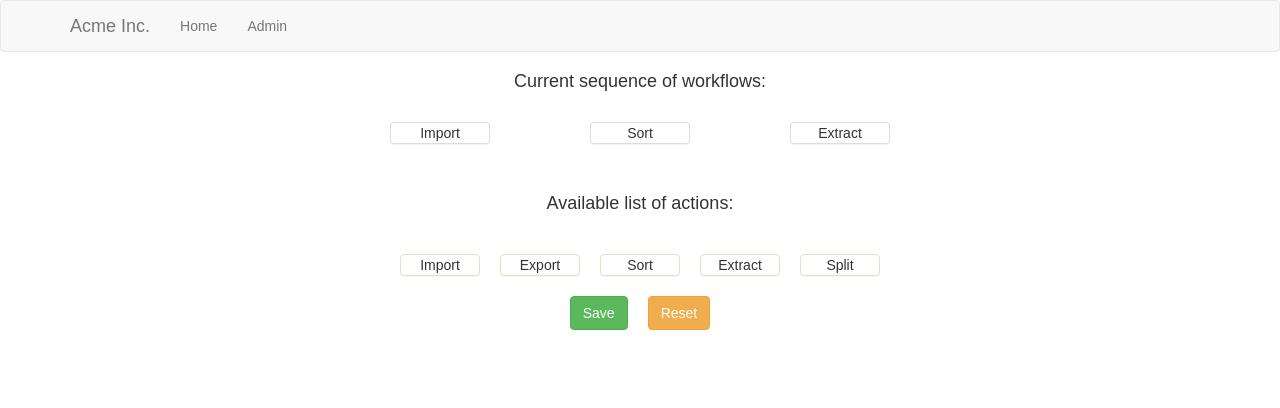
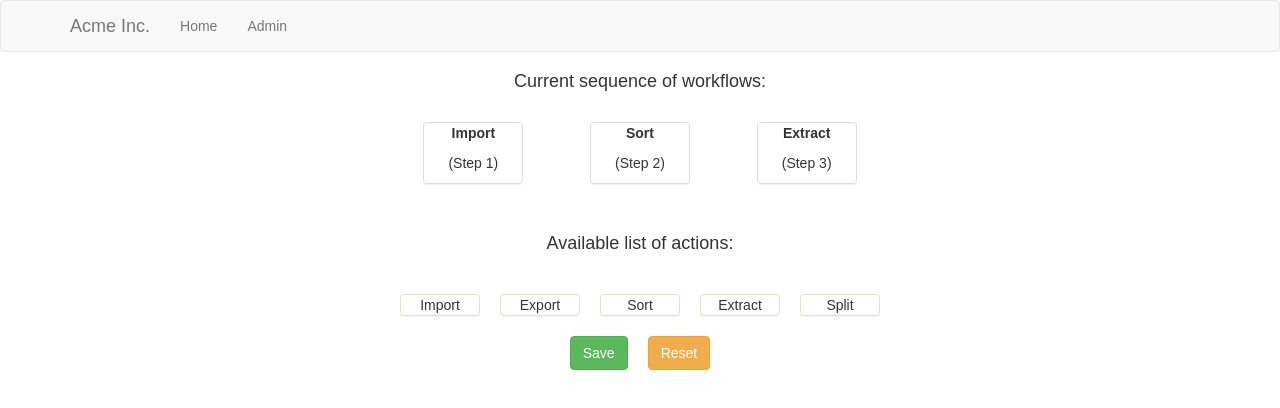
Before and after one commit to lexyehia/challenge_1, a React (Create React App) app: page /admin/workflows in a window 1280 px wide. Shown: the top 408 px of the page. Built offline with nearby package versions, Linux system fonts and the light colour scheme.

Commit message:
Changed logic of moving workflow elements so they switch spots with each other; added slight css styling to workflow flexbox; added step indicator to workflow for ease of reference to user;

```diff
--- /dev/null
+++ b/src/common/helpers.js
@@ -0,0 +1,16 @@
+import _ from 'lodash';
+
+/**
+ * Recursive function to organize Store's data into an Array sorted
+ * by each element's nextStage value
+ * @param originalArr
+ * @param newArr
+ * @param item current element
+ */
+export function findNextInChain(originalArr, newArr, item) {
+    if (item.nextStage) {
+        const next = _.find(originalArr, ['id', item.nextStage]);
+        newArr.push(next);
+        return findNextInChain(originalArr, newArr, next);
+    }
+}
--- a/src/components/ActionItem.js
+++ b/src/components/ActionItem.js
@@ -28,6 +28,12 @@ export class ActionItem extends React.Component {
         )
     }
 
+    /**
+     * Load this action's text and set originId to a falsy value
+     * upon drag start
+     * @param e event
+     * @private
+     */
     _startDragHandler = (e) => {
         e.dataTransfer.setData('text/plain', this.props.text);
         e.dataTransfer.setData('originId', "");
--- a/src/components/ActionsList.js
+++ b/src/components/ActionsList.js
@@ -11,7 +11,6 @@ const styles = {
         width: 500,
     },
 };
-
 
 export const ActionsList = (props) => (
     <div>
--- a/src/components/WorkflowPanel.js
+++ b/src/components/WorkflowPanel.js
@@ -10,6 +10,9 @@ const styles = {
         width: 100,
         backgroundColor: 'beige',
     },
+    text: {
+        fontWeight: 'bold',
+    }
 };
 
 export class WorkflowPanel extends React.Component {
@@ -33,17 +36,28 @@ export class WorkflowPanel extends React.Component {
                 onDragEnd={this._dragLeaveHandler}
                 onDrop={this._dropHandler}
             >
-                {this.props.text}
+                <p style={styles.text}>{this.props.text}</p>
+                <p>(Step {this.props.step})</p>
             </Panel>
         );
     }
 
+    /**
+     * Load the drag event with this Node's action text and id
+     * @param e event
+     * @private
+     */
     _dragStartHandler = (e) => {
         e.dataTransfer.setData('text/plain', this.props.text);
-        e.dataTransfer.setData('originId', this.props.id);
+        e.dataTransfer.setData('originId', this.props.id.toString());
         e.dataTransfer.dropEffect = 'move';
-    }
+    };
 
+    /**
+     * Hover effect to beige
+     * @param e
+     * @private
+     */
     _dragOverHandler = (e) => {
         e.preventDefault();
 
@@ -52,12 +66,22 @@ export class WorkflowPanel extends React.Component {
         })
     };
 
-    _dragLeaveHandler = (e) => {
+    /**
+     * Remove hover effect
+     * @private
+     */
+    _dragLeaveHandler = () => {
         this.setState({
             hover: false,
         })
     };
 
+    /**
+     * Remove hover effect, and invoke WorkflowsPage._addNewWorkflow()
+     * with event's loaded action text and originId (if any)
+     * @param e event
+     * @private
+     */
     _dropHandler = (e) => {
         e.preventDefault();
 
@@ -77,4 +101,6 @@ export class WorkflowPanel extends React.Component {
 
 WorkflowPanel.propTypes = {
     text: PropTypes.string.isRequired,
+    id: PropTypes.number.isRequired,
+    deplaceWorkflow: PropTypes.func.isRequired,
 };
--- a/src/components/WorkflowsList.js
+++ b/src/components/WorkflowsList.js
@@ -7,7 +7,8 @@ const styles = {
         display: 'flex',
         direction: 'row',
         margin: '0 auto',
-        justifyContent: 'space-between',
+        flexWrap: 'wrap',
+        justifyContent: 'space-around',
         width: 500,
     },
 };
@@ -24,11 +25,12 @@ export class WorkflowsList extends React.Component {
             <div>
                 <h4>Current sequence of workflows:</h4><br />
                 <div style={styles.container}>
-                    {this.props.workflows.map(workflow => (
+                    {this.props.workflows.map((workflow, i) => (
                         <WorkflowPanel
                             key={workflow.id}
                             id={workflow.id}
                             text={workflow.action}
+                            step={i + 1}
                             deplaceWorkflow={this.props.addWorkflow}
                         />
                     ))}
@@ -40,5 +42,5 @@ export class WorkflowsList extends React.Component {
 
 WorkflowsList.propTypes = {
     workflows: PropTypes.array.isRequired,
-    addWorkflow: PropTypes.func,
+    addWorkflow: PropTypes.func.isRequired,
 };
--- a/src/pages/WorkflowsPage.js
+++ b/src/pages/WorkflowsPage.js
@@ -1,10 +1,11 @@
 import React from 'react';
 import { Button } from 'react-bootstrap';
 import _ from 'lodash';
-import { getWorkflow, setWorkflow } from "../common/store";
+import { getWorkflow, setWorkflow } from '../common/store';
+import { findNextInChain } from '../common/helpers';
 import { NavBar } from '../components/NavBar';
 import { WorkflowsList } from '../components/WorkflowsList';
-import { ActionsList } from "../components/ActionsList";
+import { ActionsList } from '../components/ActionsList';
 
 export class WorkflowsPage extends React.Component {
 
@@ -19,36 +20,7 @@ export class WorkflowsPage extends React.Component {
                 "Extract",
                 "Split",
             ],
-            workflows: [
-                {
-                    "id": 1,
-                    "action": "Import",
-                    "isStart": true,
-                    "prevStage": null,
-                    "nextStage": 2,
-                },
-                {
-                    "id": 2,
-                    "action": "Sort",
-                    "isStart": false,
-                    "prevStage": 1,
-                    "nextStage": 3,
-                },
-                {
-                    "id": 3,
-                    "action": "Extract",
-                    "isStart": false,
-                    "prevStage": 2,
-                    "nextStage": null,
-                },
-                {
-                    "id": 4,
-                    "action": "Export",
-                    "isStart": false,
-                    "prevStage": null,
-                    "nextStage": null,
-                }
-            ]
+            workflows: [],
         };
     }
 
@@ -72,14 +44,14 @@ export class WorkflowsPage extends React.Component {
                     <Button
                         style={{ margin: 10 }}
                         onClick={this._save}
-                        bsStyle="success"
+                        bsStyle='success'
                     >
                         Save
                     </Button>
                     <Button
                         style={{ margin: 10 }}
                         onClick={this._reset}
-                        bsStyle="warning"
+                        bsStyle='warning'
                     >
                         Reset
                     </Button>
@@ -88,18 +60,33 @@ export class WorkflowsPage extends React.Component {
         )
     }
 
+    /**
+     * Persist state's workflow to Store
+     * @param e event
+     * @private
+     */
     _save = (e) => {
         e.preventDefault();
 
         setWorkflow(this.state.workflows);
     };
 
+    /**
+     * Reset state's workflow from Store data
+     * @param e
+     * @private
+     */
     _reset = (e) => {
         e.preventDefault();
 
         this._organizeWorkflow();
     };
 
+    /**
+     * Fetch workflows from Store, organize them per nextStage of
+     * each element, and set to this component's State
+     * @private
+     */
     _organizeWorkflow = () => {
         const workflows = getWorkflow();
         const arr = [];
@@ -113,6 +100,16 @@ export class WorkflowsPage extends React.Component {
         })
     }
 
+    /**
+     * Add a new element into the workflows array before targetId,
+     * and removing the element where id = originId if originId
+     * is provided
+     *
+     * @param {string} action
+     * @param {string} originId
+     * @param {number} targetId
+     * @private
+     */
     _addNewWorkflow = (action, originId, targetId) => {
         let arr = [...this.state.workflows];
         const id = arr.length + 1;
@@ -122,15 +119,26 @@ export class WorkflowsPage extends React.Component {
             action,
         };
 
+        /* Find target element */
+        const targetIndex = _.findIndex(arr, ['id', targetId]);
+
+        /* If originId provided, switch elements around */
         if (originId) {
             const originIndex = _.findIndex(arr, ['id', Number(originId)]);
-            arr.splice(originIndex, 1);
+            const _el = _.clone(arr[targetIndex]);
+            arr[targetIndex] = arr[originIndex];
+            arr[originIndex] = _el;
+        } else {
+            /* Add new element before target element */
+            arr.splice(targetIndex, 0, obj);
         }
 
-        const targetIndex = _.findIndex(arr, ['id', targetId]);
+        /* Fix array's indices */
+        //arr = arr.filter(val => val);
 
-        arr.splice(targetIndex, 0, obj);
-
+        /* Fix each element's isStart, prevState, nextStage based on
+         * new order of elements
+         */
         arr.forEach((e, i) => {
             if (i === 0) {
                 e.isStart = true;
@@ -147,16 +155,9 @@ export class WorkflowsPage extends React.Component {
             }
         });
 
+        /* Set new state */
         this.setState({
             workflows: arr,
         })
     }
 }
-
-function findNextInChain(originalArr, newArr, item) {
-    if (item.nextStage) {
-        const next = _.find(originalArr, ['id', item.nextStage]);
-        newArr.push(next);
-        return findNextInChain(originalArr, newArr, next);
-    }
-}
```
Also changed, not shown: src/common/store.js (+8 -0 lines).
